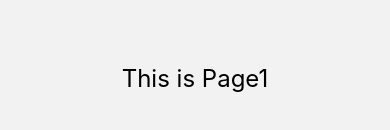
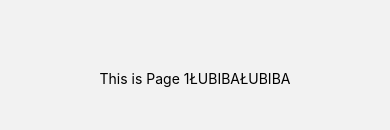
Before and after one commit to Mawasto/Mobile-App, a React Native app: screen /Page1 in a window 390 px wide. Shown: the part 376-506 px from the top of the page. Built offline with nearby package versions, Linux system fonts and the light colour scheme.

Commit message:
added test page 1

```diff
--- a/App.tsx
+++ b/App.tsx
@@ -2,6 +2,7 @@ import React from 'react';
 import { Button, View, Text, StyleSheet } from 'react-native';
 import { NavigationContainer } from '@react-navigation/native';
 import { createNativeStackNavigator } from '@react-navigation/native-stack';
+import Page1 from './Page1';
 
 type RootStackParamList = {
   MainMenu: undefined;
@@ -42,7 +43,7 @@ export default function App() {
     <NavigationContainer>
       <Stack.Navigator initialRouteName="MainMenu">
         <Stack.Screen name="MainMenu" component={MainMenu} />
-        <Stack.Screen name="Page1" component={PageTemplate} />
+        <Stack.Screen name="Page1" component={Page1} />
         <Stack.Screen name="Page2" component={PageTemplate} />
         <Stack.Screen name="Page3" component={PageTemplate} />
         <Stack.Screen name="Page4" component={PageTemplate} />
--- /dev/null
+++ b/Page1.tsx
@@ -0,0 +1,21 @@
+// Page1.tsx
+import React from 'react';
+import { View, Text, StyleSheet } from 'react-native';
+
+const Page1: React.FC = () => {
+    return (
+        <View style={styles.container}>
+            <Text>This is Page 1ŁUBIBAŁUBIBA</Text>
+        </View>
+    );
+};
+
+const styles = StyleSheet.create({
+    container: {
+        flex: 1,
+        justifyContent: 'center',
+        alignItems: 'center',
+    },
+});
+
+export default Page1;
```
